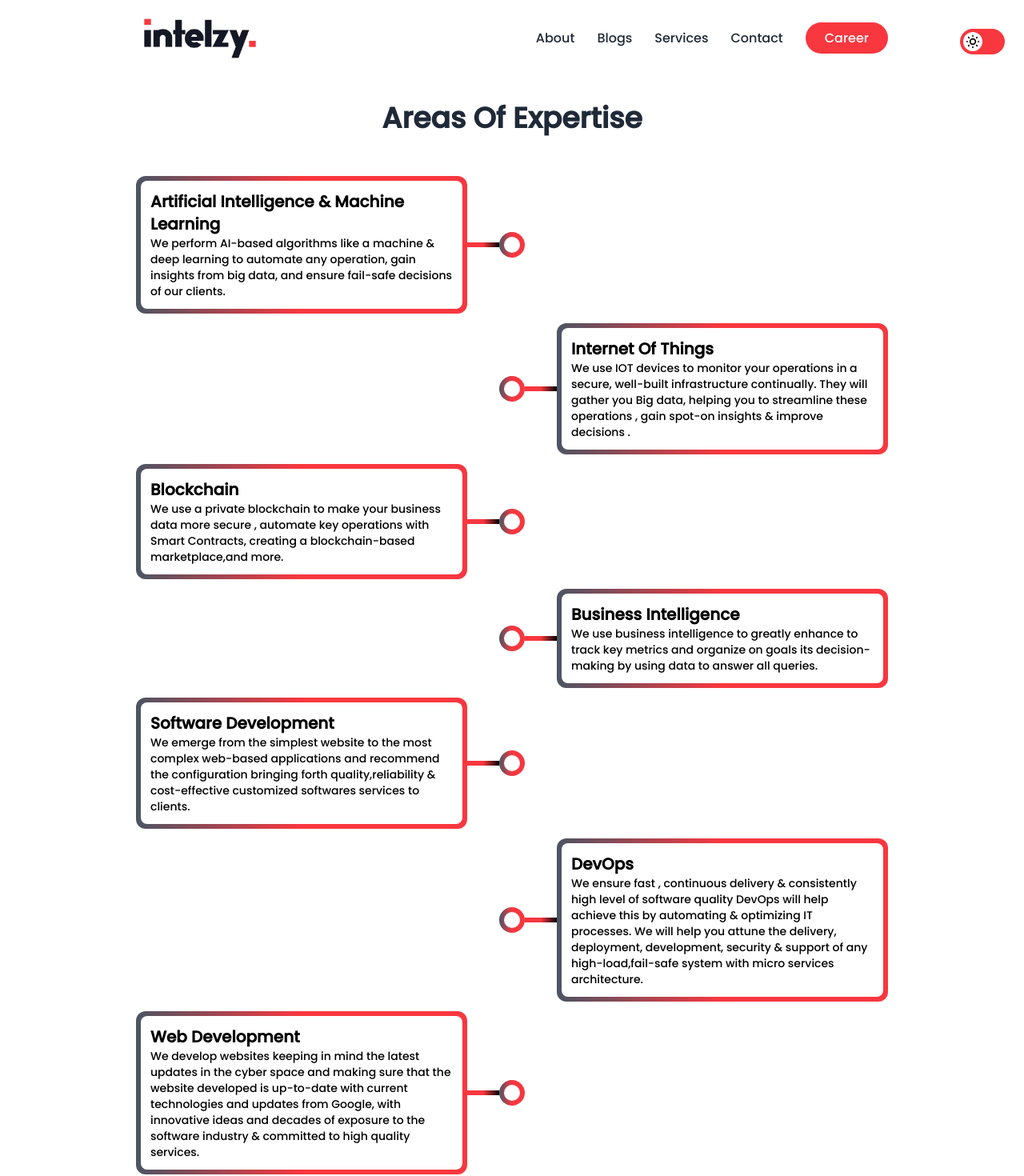
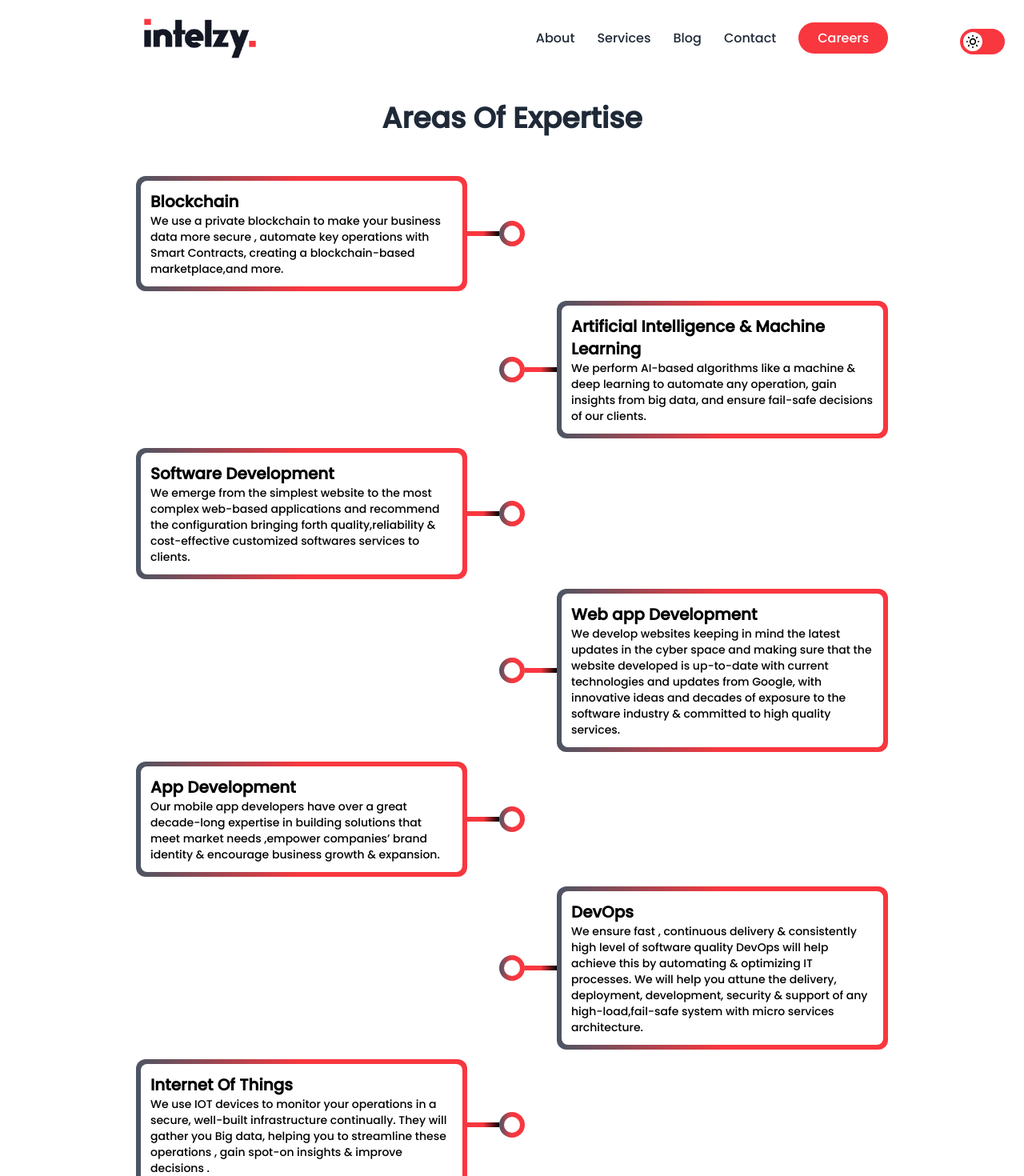
Before and after one commit to SushanGhimire/intelzy-website, a React (Create React App) app: page /services in a window 1280 px wide. Shown: the top 1470 px of the page at 80% size. Built offline with nearby package versions, Linux system fonts and the light colour scheme.

Commit message:
content changed

```diff
--- a/src/components/contact/ContactFOrm.jsx
+++ b/src/components/contact/ContactFOrm.jsx
@@ -64,7 +64,7 @@ function ContactFOrm() {
             <input
               type="text"
               className="input-style"
-              placeholder="Enter your contact number.."
+              placeholder="Enter your title.."
             />
           </div>
         </div>
@@ -79,7 +79,7 @@ function ContactFOrm() {
           <div>
             <textarea
               className="input-style"
-              placeholder="Enter your contact number.."
+              placeholder="Enter your message.."
               name=""
               id=""
               rows="5"
--- a/src/components/services/Services.jsx
+++ b/src/components/services/Services.jsx
@@ -6,32 +6,32 @@ function Services() {
   let services = [
     {
       sn: "1",
-      title: "Artificial Intelligence & Machine Learning",
-      des: " We perform AI-based algorithms like a machine & deep learning to automate any operation, gain insights from big data, and ensure fail-safe decisions of our clients.",
-      flex: "left",
-    },
-    {
-      sn: "2",
-      title: "Internet Of Things",
-      des: "We use IOT devices to monitor your operations in a secure, well-built infrastructure continually. They will gather you Big data, helping you to streamline these operations , gain spot-on insights & improve decisions .",
-      flex: "right",
-    },
-    {
-      sn: "3",
       title: "Blockchain",
       des: "We use a private blockchain to make your business data more secure , automate key operations with Smart Contracts, creating a blockchain-based marketplace,and more.",
       flex: "left",
     },
     {
+      sn: "2",
+      title: "Artificial Intelligence & Machine Learning",
+      des: " We perform AI-based algorithms like a machine & deep learning to automate any operation, gain insights from big data, and ensure fail-safe decisions of our clients.",
+      flex: "right",
+    },
+    {
+      sn: "3",
+      title: "Software Development",
+      des: "We emerge from the simplest website to the most complex web-based applications and recommend the configuration bringing forth quality,reliability & cost-effective customized softwares services to clients.",
+      flex: "left",
+    },
+    {
       sn: "4",
-      title: "Business Intelligence",
-      des: "We use business intelligence to greatly enhance to track key metrics and organize on goals its decision-making by using data to answer all queries.",
+      title: "Web app Development",
+      des: "We develop websites keeping in mind the latest updates in the cyber space and making sure that the website developed is up-to-date with current technologies and updates from Google, with innovative ideas and  decades of exposure to the software industry & committed to high quality services.",
       flex: "right",
     },
     {
       sn: "5",
-      title: "Software Development",
-      des: "We emerge from the simplest website to the most complex web-based applications and recommend the configuration bringing forth quality,reliability & cost-effective customized softwares services to clients.",
+      title: "App Development",
+      des: "Our mobile app developers have over a great decade-long expertise in building solutions that meet market needs ,empower companies’ brand identity & encourage business growth & expansion.",
       flex: "left",
     },
     {
@@ -42,14 +42,14 @@ function Services() {
     },
     {
       sn: "7",
-      title: "Web Development",
-      des: "We develop websites keeping in mind the latest updates in the cyber space and making sure that the website developed is up-to-date with current technologies and updates from Google, with innovative ideas and  decades of exposure to the software industry & committed to high quality services.",
+      title: "Internet Of Things",
+      des: "We use IOT devices to monitor your operations in a secure, well-built infrastructure continually. They will gather you Big data, helping you to streamline these operations , gain spot-on insights & improve decisions .",
       flex: "left",
     },
     {
       sn: "8",
-      title: "App Development",
-      des: "Our mobile app developers have over a great decade-long expertise in building solutions that meet market needs ,empower companies’ brand identity & encourage business growth & expansion.",
+      title: "Business Intelligence",
+      des: "We use business intelligence to greatly enhance to track key metrics and organize on goals its decision-making by using data to answer all queries.",
       flex: "right",
     },
     {
--- a/src/components/static/Footer.jsx
+++ b/src/components/static/Footer.jsx
@@ -18,7 +18,8 @@ function Footer() {
       title: "Company",
       lists: [
         { name: "About", link: "" },
-        { name: "Blogs", link: "" },
+        { name: "Services", link: "" },
+        { name: "Blog", link: "" },
         { name: "Contact", link: "" },
         { name: "Careers", link: "" },
       ],
@@ -78,7 +79,7 @@ function Footer() {
           })}
         </div>
         {/* copyright  */}
-        <div className=" px-2.5 text-gray-800 font-medium mt-5 pb-10">
+        <div className=" px-2.5 text-gray-800 dark:text-gray-300 font-medium mt-5 pb-10">
           &copy;{n} Intelzy . All Rights Reserved
         </div>
       </div>
--- a/src/components/static/Navbar.jsx
+++ b/src/components/static/Navbar.jsx
@@ -20,12 +20,12 @@ function Navbar({ loggedIn, role }) {
       path: "/about-us",
     },
     {
-      name: "Blogs",
-      path: "",
+      name: "Services",
+      path: "/services",
     },
     {
-      name: "Services",
-      path: "/services",
+      name: "Blog",
+      path: "",
     },
     {
       name: "Contact",
@@ -189,7 +189,7 @@ function Navbar({ loggedIn, role }) {
                       scrollToTop();
                     }}
                   >
-                    Career
+                    Careers
                   </Link>
                 </div>
               </div>
```
